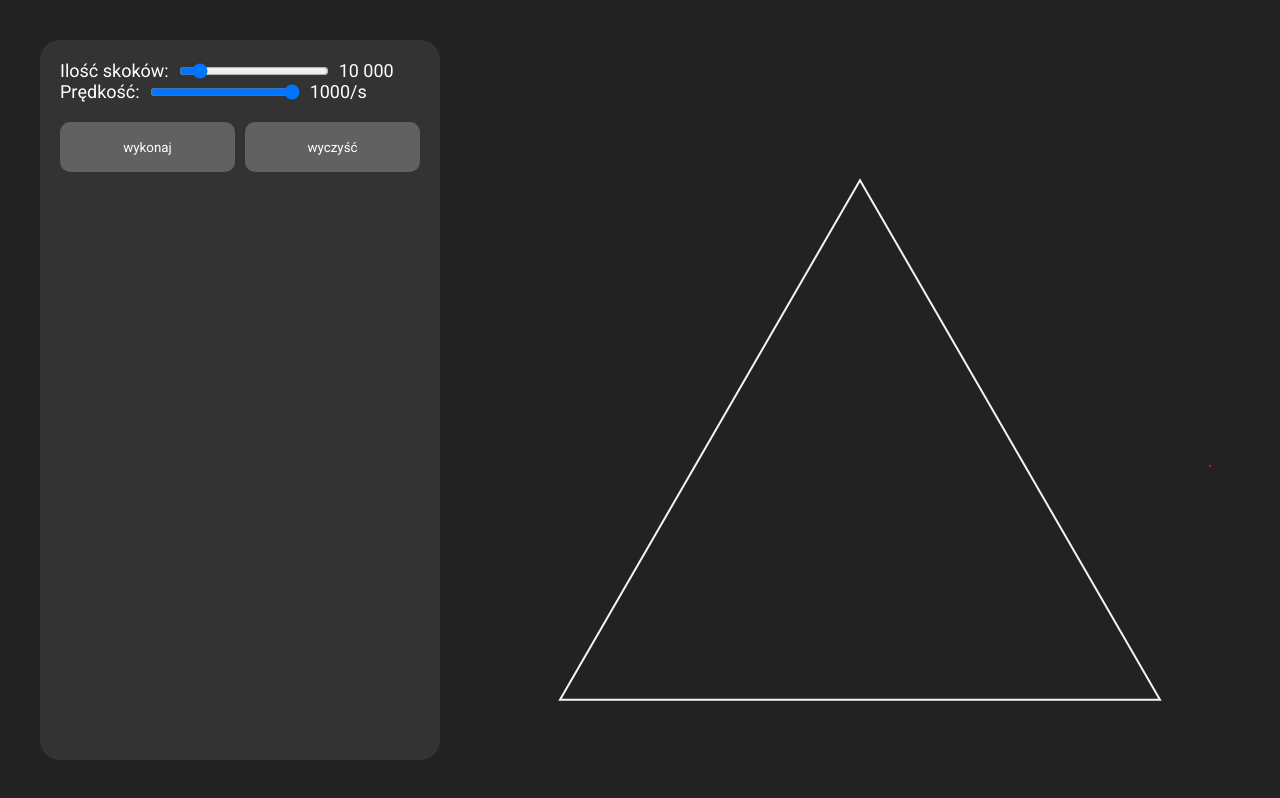
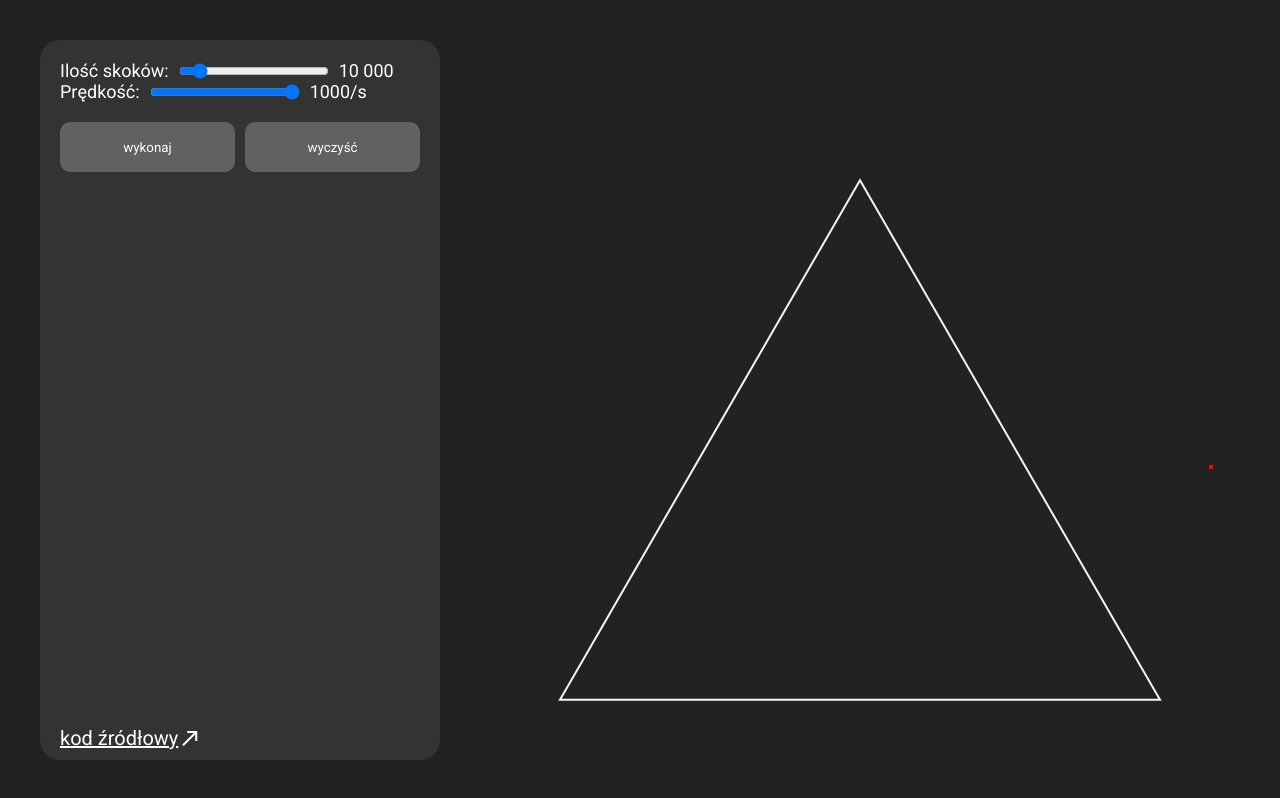
Before and after one commit to Liioan/triangle, a plain HTML site: page index.html in a window 1280 px wide. Drawn offline with nearby package versions, Linux system fonts and the light colour scheme.

Commit message:
add attribution

```diff
--- a/app.js
+++ b/app.js
@@ -25,7 +25,6 @@ const drawTriangle = () => {
     const x3 = x1 + sideLength / 2;
     const y3 = y2;
 
-    // Rysowanie trójkąta
     ctx.beginPath();
     ctx.moveTo(x1, y1);
     ctx.lineTo(x2, y2);
@@ -54,11 +53,10 @@ let currentPosition = {
 };
 
 ctx.fillStyle = '#f00';
-ctx.fillRect(currentPosition.x, currentPosition.y, 2, 2);
+ctx.fillRect(currentPosition.x, currentPosition.y, 4, 4);
 
 const corners = drawTriangle();
 
-let stop = false;
 let interval;
 
 const drawJumps = () => {
@@ -94,7 +92,6 @@ clearBtn.addEventListener('click', () => {
 });
 
 commitBtn.addEventListener('click', () => {
-    clearInterval(interval);
     clearCanvas();
     drawJumps();
 });
--- a/index.html
+++ b/index.html
@@ -5,6 +5,10 @@
         <meta name="viewport" content="width=device-width, initial-scale=1.0" />
         <title>Document</title>
         <link rel="stylesheet" href="./style.css" />
+        <link
+            rel="stylesheet"
+            href="https://fonts.googleapis.com/css2?family=Material+Symbols+Outlined:opsz,wght,FILL,GRAD@20..48,100..700,0..1,-50..200&icon_names=north_east"
+        />
     </head>
     <body>
         <main>
@@ -37,6 +41,14 @@
                     <button id="start">wykonaj</button>
                     <button id="clear">wyczyść</button>
                 </div>
+                <div class="attribution">
+                    <a href="https://github.com/liioan/triangle">
+                        <p>kod źródłowy</p>
+                        <span class="material-symbols-outlined">
+                            north_east
+                        </span>
+                    </a>
+                </div>
             </div>
             <div class="canvas-container">
                 <canvas id="triangle" width="800" height="800"></canvas>
--- a/style.css
+++ b/style.css
@@ -28,6 +28,7 @@ main {
 }
 
 .controls {
+    position: relative;
     height: 90%;
     min-width: 40rem;
     width: 40%;
@@ -82,3 +83,20 @@ canvas {
     min-width: 800px;
     min-height: 800px;
 }
+
+a {
+    color: white;
+    text-decoration: none;
+    display: flex;
+    align-items: center;
+}
+
+a p {
+    text-decoration: underline;
+}
+
+.attribution {
+    position: absolute;
+    bottom: 1rem;
+    font-size: 2rem;
+}
```
